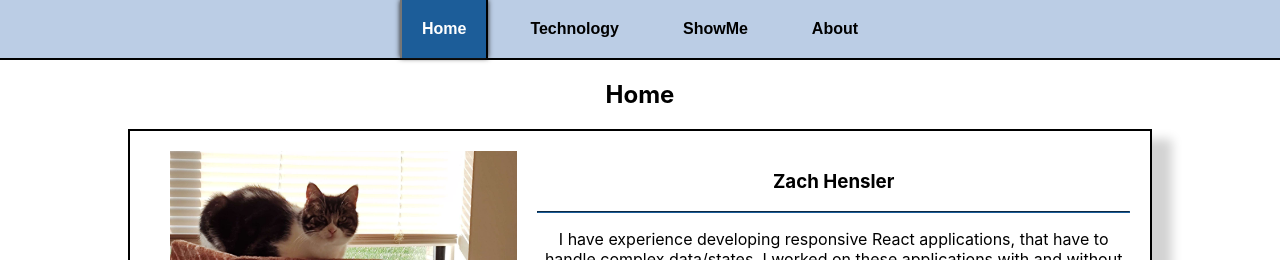
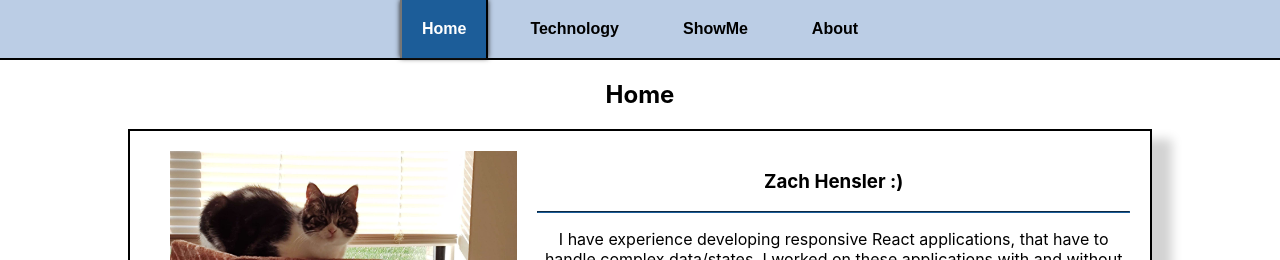
Before and after one commit to zach-hensler/homepage, a React (Create React App) app: page / in a window 1280 px wide. Shown: the top 260 px of the page. Built offline with nearby package versions, Linux system fonts and the light colour scheme.

Commit message:
Test CICD

```diff
--- a/src/workflows/Home.tsx
+++ b/src/workflows/Home.tsx
@@ -13,7 +13,7 @@ export const Home:React.FC = () => {
                 imageSource={process.env.PUBLIC_URL+"/img/Ivy_and_Zeus.jpg"}
                 imageAltText="My Cats: Ivy and Zeus"
                 imageSide="left"
-                headerText="Zach Hensler"
+                headerText="Zach Hensler :)"
                 cardBody={
                     <div>
                         <p>
```
